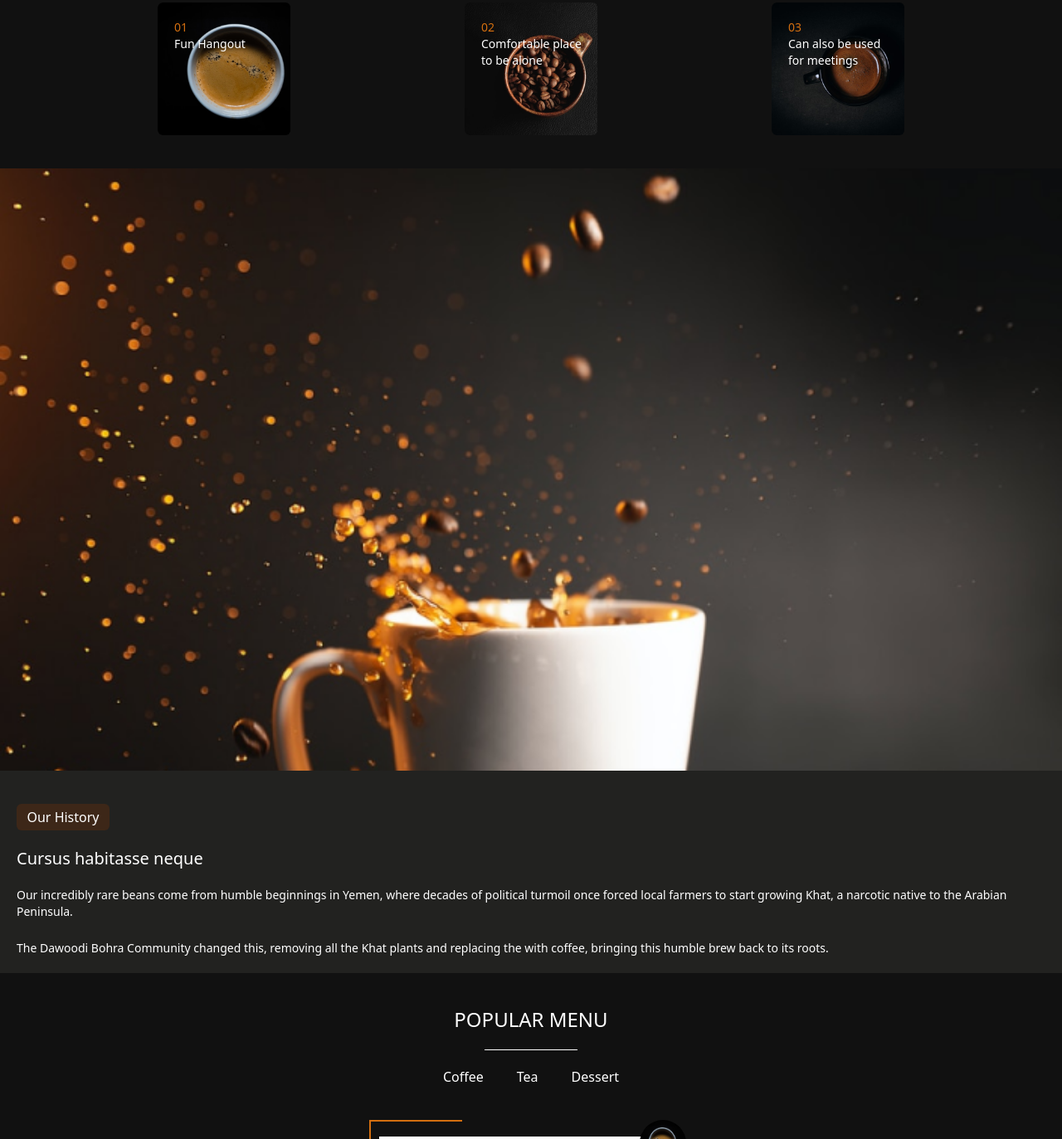
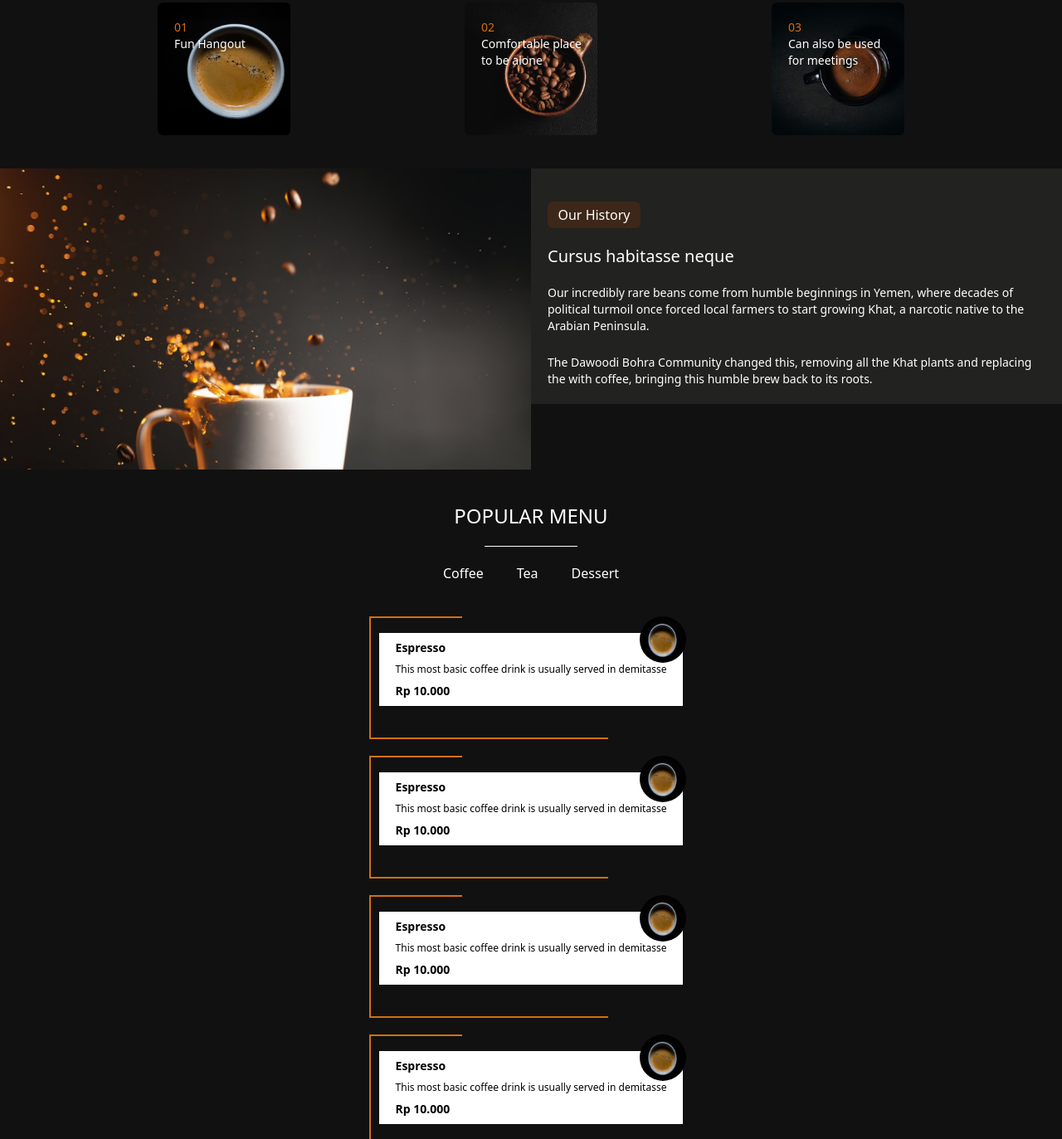
Before and after one commit to dpbayu/WebsiteChillBurn, a plain HTML site: page index.html in a window 1280 px wide. Shown: the part 837-2210 px from the top of the page at 83% size. Drawn offline with nearby package versions, Linux system fonts and the light colour scheme.

Commit message:
sm section 3

```diff
--- a/index.html
+++ b/index.html
@@ -152,9 +152,11 @@
     <!-- Section 2 End -->
     <!-- Sction 3 Start -->
     <div class="my-10">
-        <div class="flex flex-wrap">
-            <img class="bg-cover h-full w-full" src="./img/4.png" alt="section3">
-            <div class="bg-third text-white w-full h-full px-5 py-5">
+        <div class="flex flex-col sm:flex-row">
+            <div class="sm:w-1/2">
+                <img class="bg-cover h-full w-full" src="./img/4.png" alt="section3">
+            </div>
+            <div class="bg-third text-white w-full h-full px-5 py-5 sm:w-1/2">
                 <p class="bg-primary w-28 py-1 text-center rounded-md my-5">Our History</p>
                 <h3 class="text-xl mb-5">Cursus habitasse neque</h3>
                 <p class="text-sm">Our incredibly rare beans come from humble beginnings in Yemen, where decades of
```
